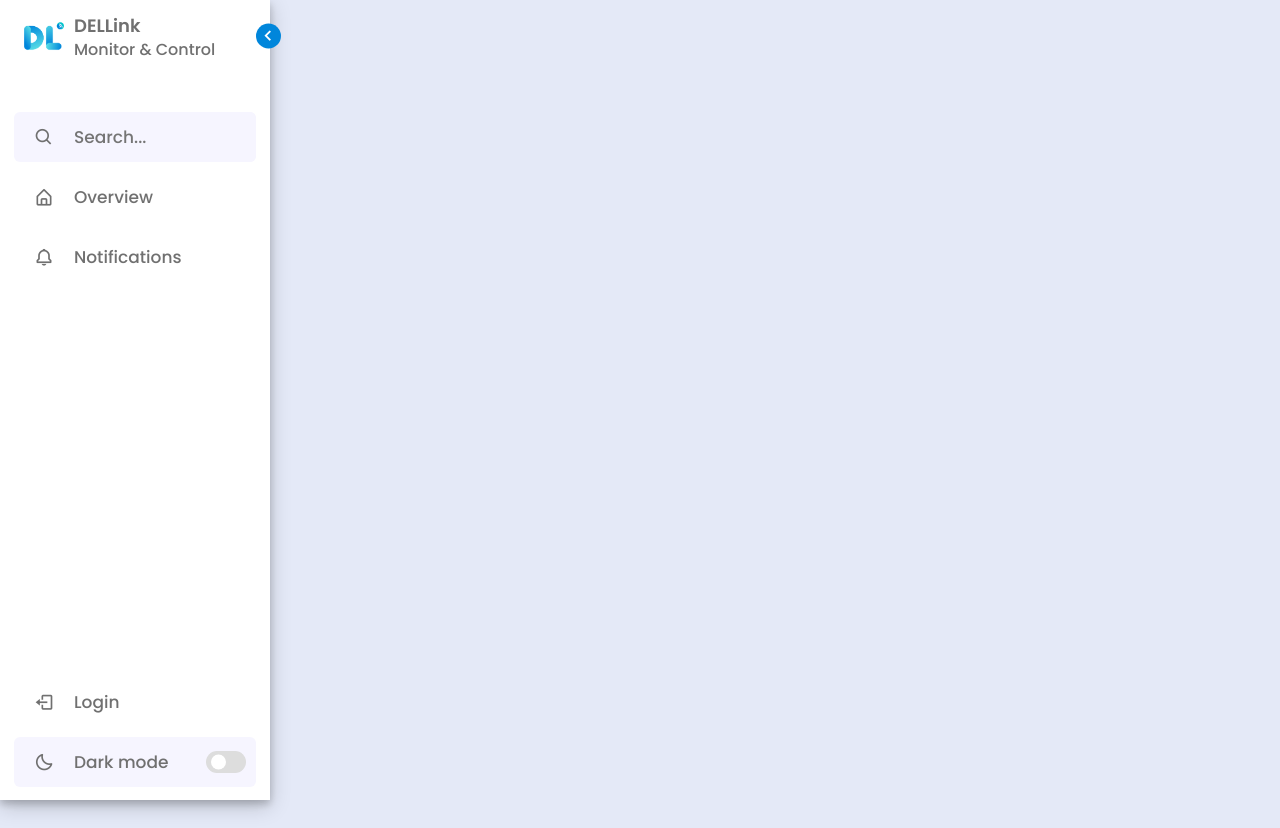
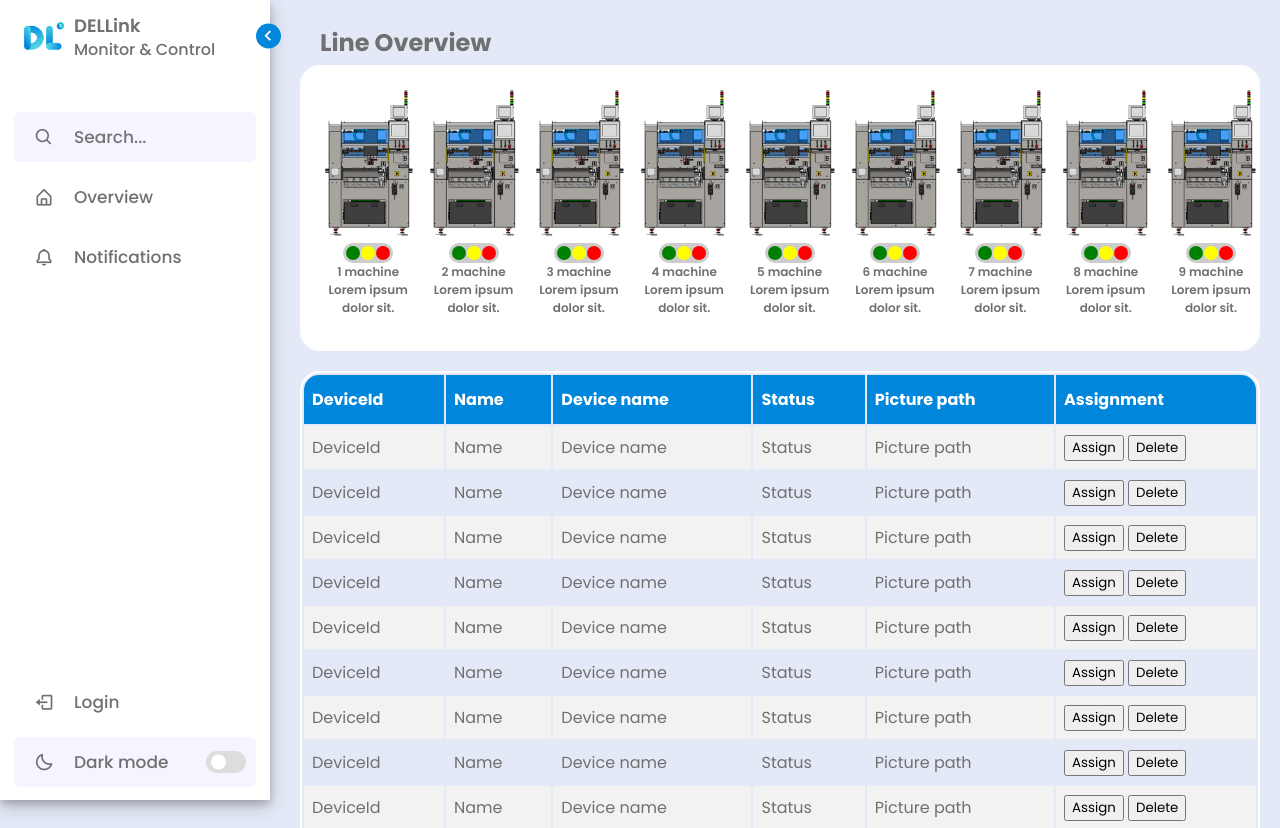
Before and after one commit to karunvee/DELLINK_with_Django, a Django app: template app/templates/line_view.html in a window 1280 px wide. Shown: the top 828 px of the page. Run offline with Django 3.2, Linux system fonts and the light colour scheme; the template is opened without the code that fills it: most values are stand-ins (such as "Sample title", 1, 10 or a date in 2020); parts of the project's set-up code (start-up, migrations or seed data) failed here and were passed over.

Commit message:
update 17-1-2023

```diff
--- a/DELLINK/celery.py
+++ b/DELLINK/celery.py
@@ -16,7 +16,7 @@ app.config_from_object('django.conf:settings', namespace='CELERY')
 app.conf.beat_schedule ={
     'get_api_3s': {
         'task' : 'app.tasks.get_api',
-        'schedule' : 5.0,
+        'schedule' : 3.0,
         'options': {
             'expires': 15.0,
         },
--- a/app/static/css/line_view.css
+++ b/app/static/css/line_view.css
@@ -0,0 +1,148 @@
+.line-container{
+    color: var(--text-color);
+    padding-left: 50px;
+    padding-right: 20px;
+    position: relative;
+    display: block;
+    align-items: center;
+}
+.line-container h1{
+    margin: 25px auto 5px 20px;
+}
+.machine-field{
+  background-color: var(--sidebar-color);
+  border-radius: 20px;
+  border: 2px solid #fff;
+  padding: 1rem;
+  align-items: center;
+  display: flex;
+  flex-direction: row;
+  flex-wrap: nowrap;
+  overflow-x: auto;
+  overflow-y: hidden;
+  gap: 5px;
+}
+.machine {
+  padding: 5px;
+  flex-basis: 0;
+  flex-grow: 0;
+  flex-shrink: 0;
+  background-color: transparent;
+  /* background-color: var(--sidebar-color); */
+  border-radius: 20px;
+  transition: 1s ease;
+  display:block;
+  height: 250px;
+
+  justify-content: center;
+  font-size: 12px;
+  font-weight: 600;
+  text-align: center;
+}
+.machine:hover {
+    cursor: pointer;
+    -webkit-transform: scale(1.2);
+    -ms-transform: scale(1.2);
+    transform: scale(1.2);
+    transition: 1s ease;
+    /* box-shadow: 0 10px 15px 0 rgba(4, 152, 251, 0.2), 0 6px 20px 0 rgba(8, 55, 109, 0.19); */
+}
+.machine img{
+  width: auto;
+  height: 150px;
+}
+.light-status {
+  margin: auto;
+    z-index: 1;
+    width: 50px;
+    height: 20px;
+    background-color: #ccc;
+    border-radius: 20px;
+    display: flex;
+    justify-content: center;
+    align-items: center;
+    gap: 1px;
+}
+.light-status div{
+    width: 14px;
+    height: 14px;
+    border-radius: 7px;
+}
+.light-status .green-light.off, .light-status .yellow-light.off, .light-status .red-light.off{
+    background-color: #ccc;
+}
+.light-status .green-light.on{
+    background-color: green;
+}
+.light-status .yellow-light.on{
+    background-color: yellow;
+}
+.light-status .red-light.on{
+    background-color: red;
+}
+
+
+/* width */
+::-webkit-scrollbar {
+  margin: auto 10px;
+  width: 10px;
+}
+/* Track */
+::-webkit-scrollbar-track {
+  margin: auto 10px;
+  background: #f1f1f1;
+  border-radius: 20px;
+}
+
+/* Handle */
+::-webkit-scrollbar-thumb {
+  background: rgb(191, 191, 191);
+  border-radius: 20px;
+}
+
+/* Handle on hover */
+::-webkit-scrollbar-thumb:hover {
+  background: rgb(120, 120, 120);
+  cursor: pointer;
+}
+
+
+
+.list-machines {
+  border-radius: 20px;
+  margin: 20px 20px 20px 50px;
+  border: 2px solid #fff;
+}
+.table-machines {
+  width: 100%;
+  color: var(--text-color);
+}
+
+.table-machines td, .table-machines th {
+  padding: 8px;
+}
+.table-machines tr:last-child{
+  border-bottom-left-radius: 15px;
+  border-bottom-right-radius: 15px;
+}
+.table-machines tr:nth-child(even){background-color: var(--table-color);}
+
+.table-machines tr:hover {background-color: var(--highlight-text);}
+
+.table-machines th:first-child {
+   border-top-left-radius: 15px;
+  }
+.table-machines th:last-child {
+    border-top-right-radius: 15px;
+  }
+
+.table-machines th {
+  padding-top: 12px;
+  padding-bottom: 12px;
+  text-align: left;
+  background-color: #0086DB;
+  color: #fff;
+}
+.list-machines .colunm-assignment{
+  width: 200px;
+}
--- a/app/static/css/main-css/menubar.css
+++ b/app/static/css/main-css/menubar.css
@@ -20,6 +20,7 @@
     --table-color: #f2f2f2;
     --linebtn-color: rgb(53, 178, 245);
     --header-text: #005992;
+    --highlight-text: #ffffcb;
     /* ====== Transition ====== */
     --tran-03: all 0.2s ease;
     --tran-03: all 0.3s ease;
@@ -50,6 +51,7 @@ body.dark{
     --table-color: #3b3b3b;
     --linebtn-color: rgb(255, 210, 86);
     --header-text: #1c6a9b;
+    --highlight-text: rgb(26, 125, 171);
 }
 
 /* ===== Sidebar ===== */
--- a/app/templates/line_view.html
+++ b/app/templates/line_view.html
@@ -1,13 +1,80 @@
+{% load static %}
 <!DOCTYPE html>
 <html lang="en">
 <head>
     <meta charset="UTF-8">
     <meta http-equiv="X-UA-Compatible" content="IE=edge">
     <meta name="viewport" content="width=device-width, initial-scale=1.0">
+    <link rel="stylesheet" href="{% static 'css/line_view.css' %}">
     <title>Document</title>
 </head>
 <body>
     {% include "main_templates/menubar.html" %}
-    <h1>Line view</h1>
+    <section class="header">
+        <div class="line-container">
+            <h1>Line Overview</h1>
+            <div class="container">
+                <div class="machine-field">
+                    {% for index in 123456789101112|make_list %}
+                        <div class="machine">
+                            <img class="machine-img" src="{% static "img/autoInsert-removebg-preview.png" %}" alt=""/>
+                            <div class="light-status">
+                                <div class="green-light on"></div>
+                                <div class="yellow-light on"></div>
+                                <div class="red-light on"></div>
+                            </div>
+                            <span>{{index}} machine Lorem ipsum dolor sit.</span>
+                        </div>
+                        {% endfor %}
+                        <div class="machine">
+                            <img class="machine-img" src="{% static "img/postwave-removebg-preview.png" %}" alt=""/>
+                            <div class="light-status">
+                                <div class="green-light on"></div>
+                                <div class="yellow-light on"></div>
+                                <div class="red-light on"></div>
+                            </div>
+                            <span>{{index}} machine Lorem ipsum dolor sit amet consectetur.</span>
+                        </div>
+                </div>
+            </div>
+        </div>
+
+        <div class="list-machines">
+            <table class="table-machines" id="table-machines">
+                <tr>
+                    <th>DeviceId</th>
+                    <th>Name</th>
+                    <th>Device name</th>
+                    <th>Status</th>
+                    <th>Picture path</th>
+                    <th class="colunm-assignment">Assignment</th>
+                </tr>
+                {% for index in 123456789101112|make_list %}
+                <tr>
+                    <td>DeviceId</td>
+                    <td>Name</td>
+                    <td>Device name</td>
+                    <td>Status</td>
+                    <td>Picture path</td>
+                    <td class="colunm-assignment">
+                        <button>Assign</button>
+                        <button>Delete</button>
+                    </td>
+                </tr>
+                {% endfor %}
+            </table>
+        </div>
+
+    </section>
+
+    <script>
+        // var socket = new WebSocket('ws://localhost:8000/ws/app/');
+
+        // socket.onmessage = function(e){
+        //     raw_data = JSON.parse(e.data);
+
+        // }
+
+    </script>
 </body>
 </html>
--- a/app/urls.py
+++ b/app/urls.py
@@ -4,4 +4,5 @@ from .views import View
 urlpatterns = [
     path('', views.home_view , name='home_view'),
     path('line_view/pt<str:pt>ln<str:ln>/', views.line_view, name='line_view'),
+    path('machine_view/pt<str:pt>ln<str:ln>mc<str:mc>/', views.machine_view, name='machine_view'),
 ]
```
Also changed, not shown: app/static/css/main-css/spinner.css (added, +32 -0 lines), app/static/js/loading_spinner.js (added, +19 -0 lines), app/tasks.py (+73 -13 lines), app/templates/home_view.html (+60 -34 lines), app/templates/main_templates/loading_spinner.html (added, +11 -0 lines), app/templates/other/home_view.txt (added, +80 -0 lines), app/views.py (+7 -92 lines), app/static/css/home_view.css (line endings or trailing spaces), app/static/img/autoInsert-removebg-preview.png (added), app/static/img/postwave-removebg-preview.png (added), 3 other files.
